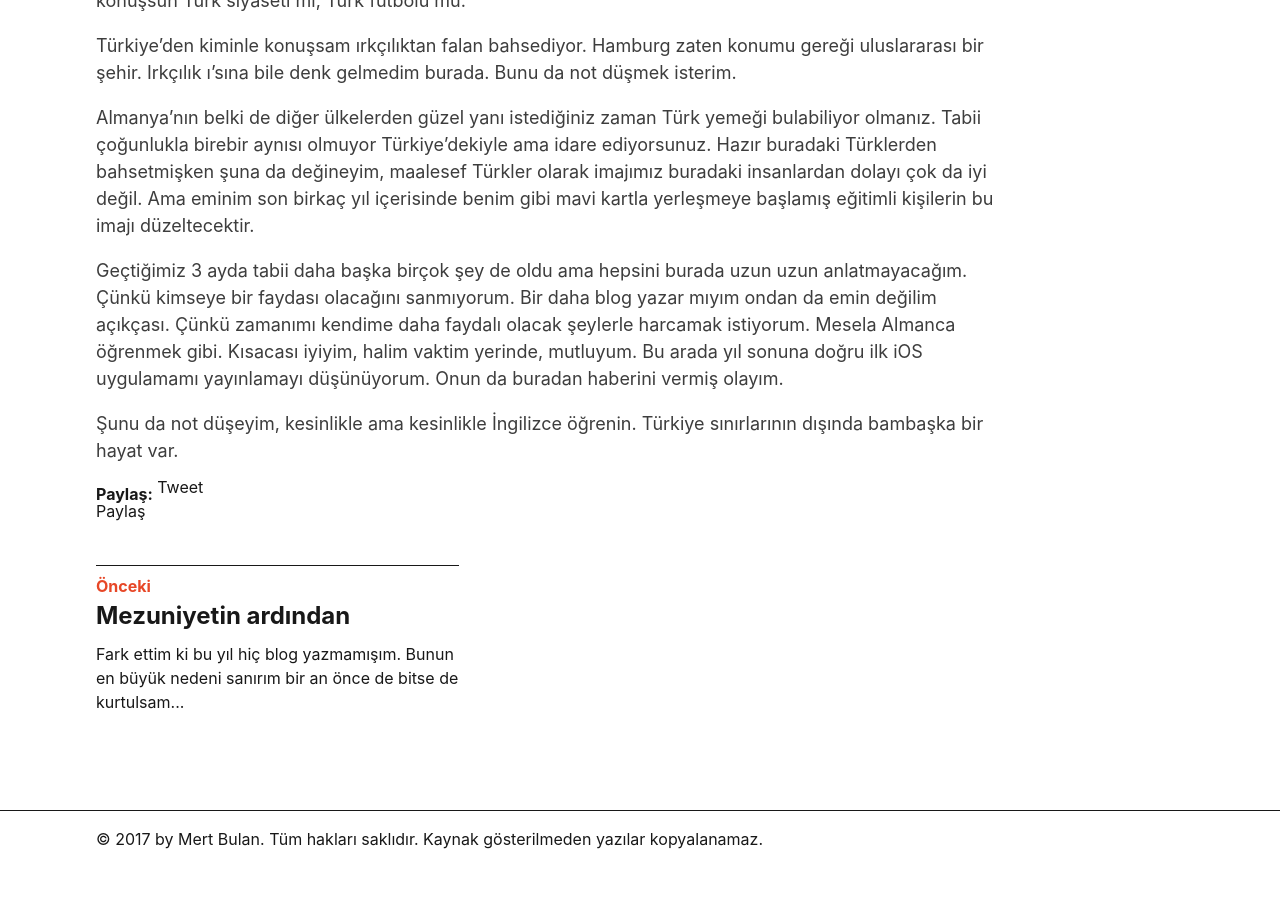
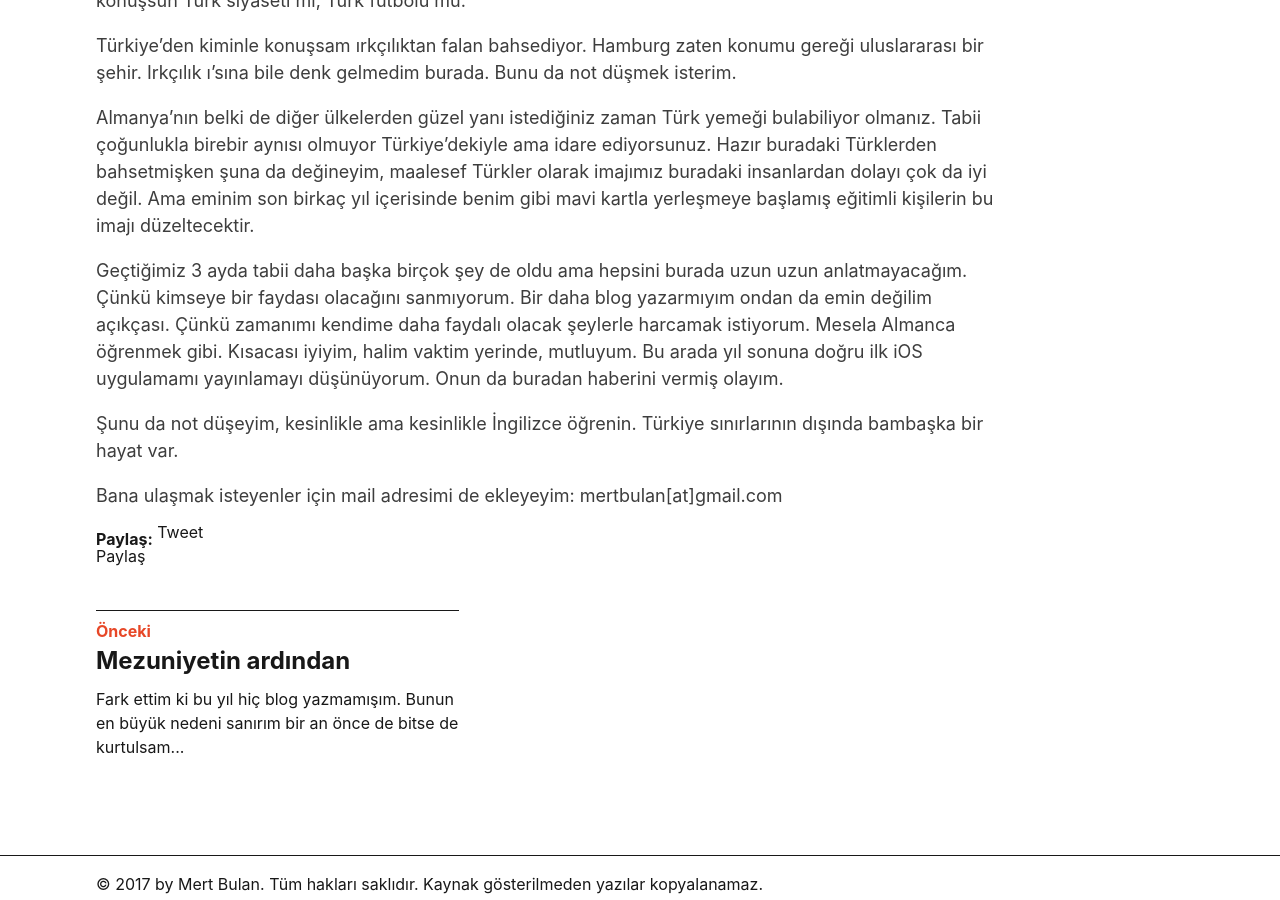
Before and after one commit to mertbulan/mertbulan.github.io, a Jekyll site: the page built from _posts/2018-10-13-bari-blog-yaz.md, in a window 1280 px wide and 900 px high, scrolled down 1973 px. Built offline with Jekyll 4.4.1, drawn with Linux system fonts in a browser that asks for light colours; comment, search, counter and statistics services are not loaded; before the commit the page ends 2840 px from its top, so only the background shows below that.

Commit message:
Fix typo

```diff
--- a/_posts/2018-10-13-bari-blog-yaz.md
+++ b/_posts/2018-10-13-bari-blog-yaz.md
@@ -24,6 +24,8 @@ Türkiye'den kiminle konuşsam ırkçılıktan falan bahsediyor. Hamburg zaten k
 
 Almanya'nın belki de diğer ülkelerden güzel yanı istediğiniz zaman Türk yemeği bulabiliyor olmanız. Tabii çoğunlukla birebir aynısı olmuyor Türkiye'dekiyle ama idare ediyorsunuz. Hazır buradaki Türklerden bahsetmişken şuna da değineyim, maalesef Türkler olarak imajımız buradaki insanlardan dolayı çok da iyi değil. Ama eminim son birkaç yıl içerisinde benim gibi mavi kartla yerleşmeye başlamış eğitimli kişilerin bu imajı düzeltecektir.
 
-Geçtiğimiz 3 ayda tabii daha başka birçok şey de oldu ama hepsini burada uzun uzun anlatmayacağım. Çünkü kimseye bir faydası olacağını sanmıyorum. Bir daha blog yazar mıyım ondan da emin değilim açıkçası. Çünkü zamanımı kendime daha faydalı olacak şeylerle harcamak istiyorum. Mesela Almanca öğrenmek gibi. Kısacası iyiyim, halim vaktim yerinde, mutluyum. Bu arada yıl sonuna doğru ilk iOS uygulamamı yayınlamayı düşünüyorum. Onun da buradan haberini vermiş olayım.
+Geçtiğimiz 3 ayda tabii daha başka birçok şey de oldu ama hepsini burada uzun uzun anlatmayacağım. Çünkü kimseye bir faydası olacağını sanmıyorum. Bir daha blog yazarmıyım ondan da emin değilim açıkçası. Çünkü zamanımı kendime daha faydalı olacak şeylerle harcamak istiyorum. Mesela Almanca öğrenmek gibi. Kısacası iyiyim, halim vaktim yerinde, mutluyum. Bu arada yıl sonuna doğru ilk iOS uygulamamı yayınlamayı düşünüyorum. Onun da buradan haberini vermiş olayım.
 
 Şunu da not düşeyim, kesinlikle ama kesinlikle İngilizce öğrenin. Türkiye sınırlarının dışında bambaşka bir hayat var.
+
+Bana ulaşmak isteyenler için mail adresimi de ekleyeyim: mertbulan[at]gmail.com
```
